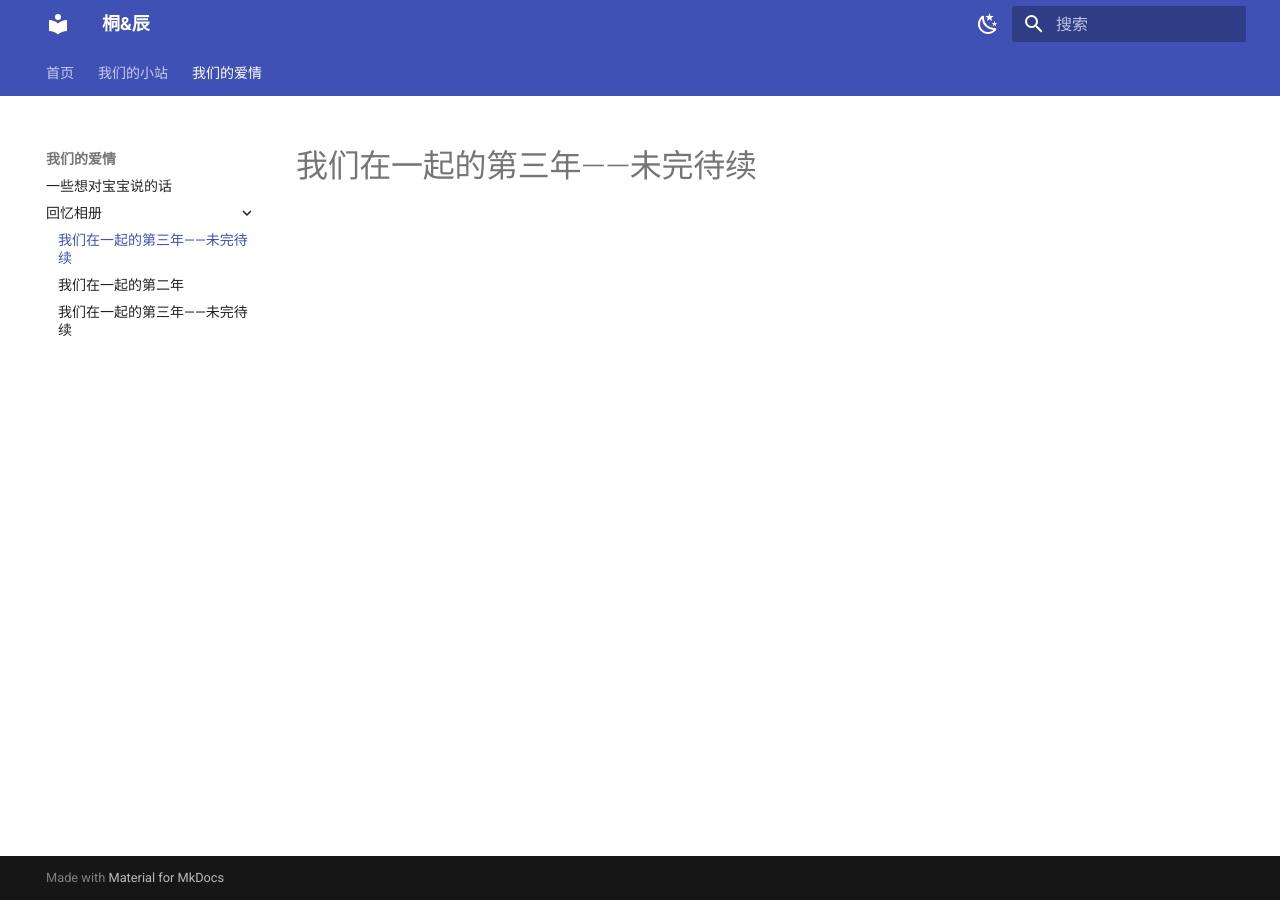
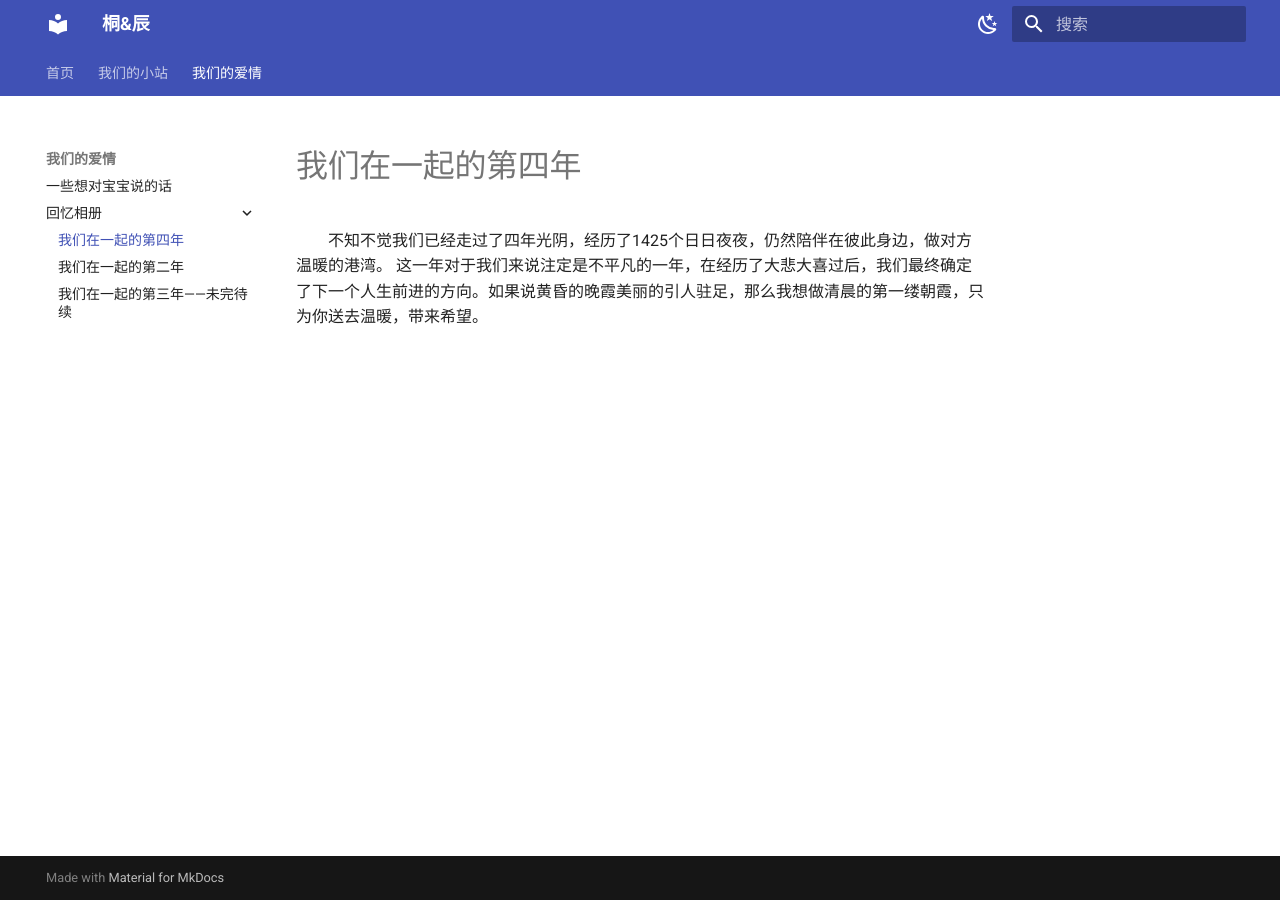
Before and after one commit to tlc191026/tlc191026.github.io, an MkDocs documentation site: the page built from docs/我们的爱情/回忆相册/fourth.md, in a window 1280 px wide. Built offline with MkDocs 1.6.1 and Material for MkDocs 9.7.7, drawn with Linux system fonts in a browser that asks for light colours.

Commit message:
Update fourth.md

```diff
--- a/docs/我们的爱情/回忆相册/fourth.md
+++ b/docs/我们的爱情/回忆相册/fourth.md
@@ -1 +1,3 @@
-# 我们在一起的第三年——未完待续
+# 我们在一起的第四年
+&emsp;&emsp;不知不觉我们已经走过了四年光阴，经历了1425个日日夜夜，仍然陪伴在彼此身边，做对方温暖的港湾。
+这一年对于我们来说注定是不平凡的一年，在经历了大悲大喜过后，我们最终确定了下一个人生前进的方向。如果说黄昏的晚霞美丽的引人驻足，那么我想做清晨的第一缕朝霞，只为你送去温暖，带来希望。
```
